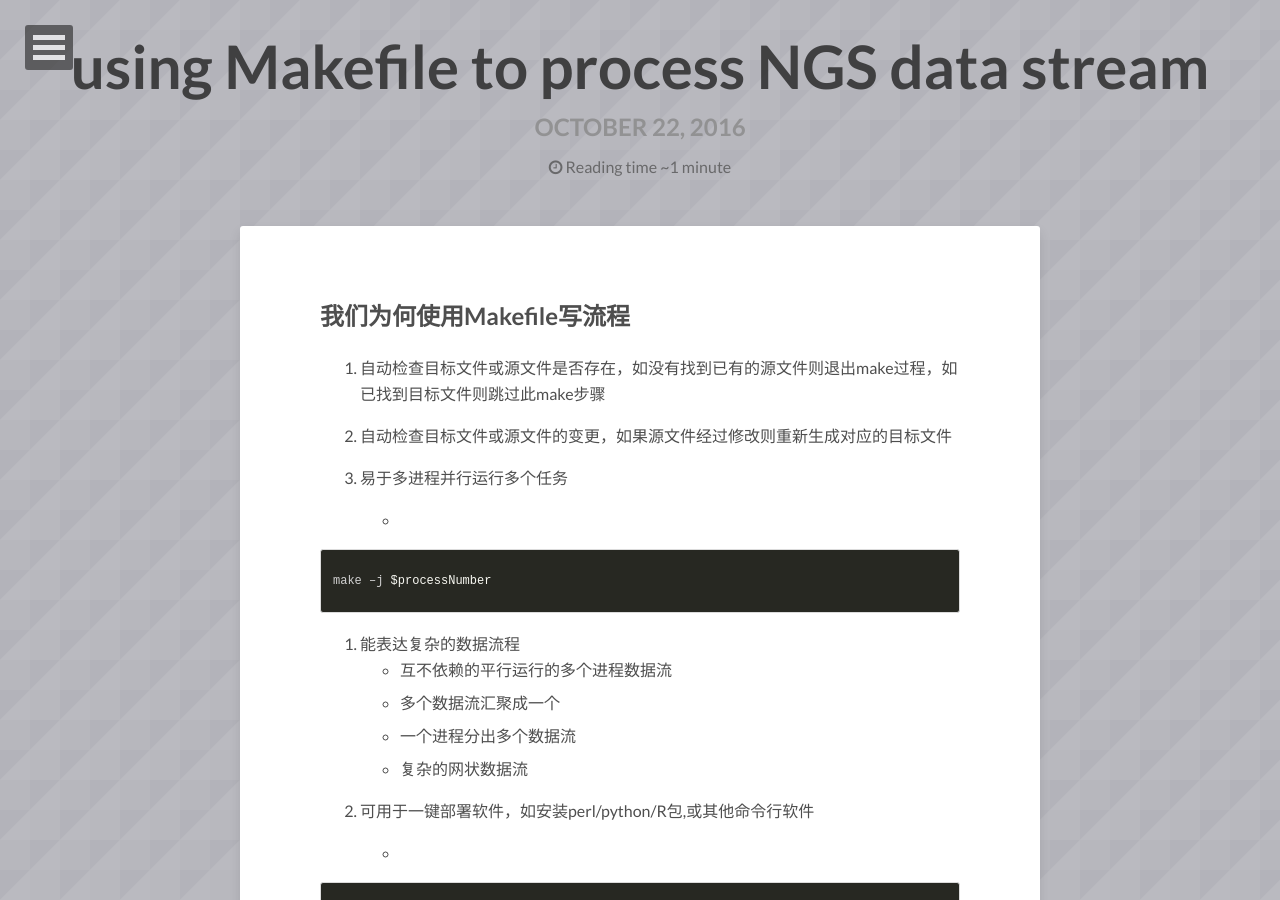
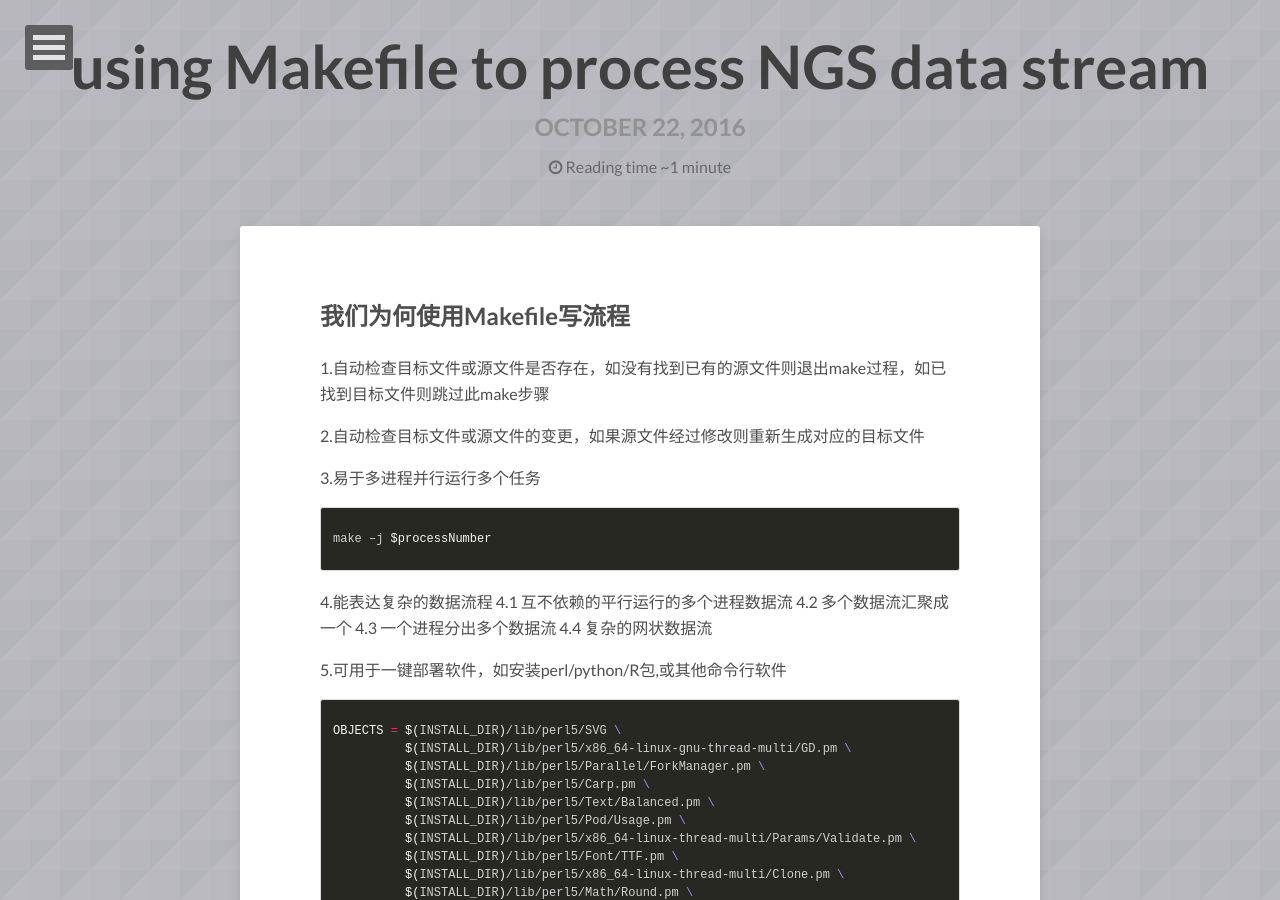
Before and after one commit to dayedepps/xiongxu.github.io, a Jekyll site: the page built from _posts/2016-10-22-using-Makefile-to-process-NGS-data-stream.md, in a window 1280 px wide and 900 px high. Built offline with Jekyll 4.4.1, drawn with Linux system fonts in a browser that asks for light colours; nearby versions of some CDN libraries; some of the changed text lies outside the part shown.

Commit message:
add 2016-10-22-using-Makefile-to-process-NGS-data-stream.md

```diff
--- a/_posts/2016-10-22-using-Makefile-to-process-NGS-data-stream.md
+++ b/_posts/2016-10-22-using-Makefile-to-process-NGS-data-stream.md
@@ -9,25 +9,25 @@ image:
 
 ## 我们为何使用Makefile写流程
 
-1. 自动检查目标文件或源文件是否存在，如没有找到已有的源文件则退出make过程，如已找到目标文件则跳过此make步骤
+1.自动检查目标文件或源文件是否存在，如没有找到已有的源文件则退出make过程，如已找到目标文件则跳过此make步骤
 
-2. 自动检查目标文件或源文件的变更，如果源文件经过修改则重新生成对应的目标文件
+2.自动检查目标文件或源文件的变更，如果源文件经过修改则重新生成对应的目标文件
 
-3. 易于多进程并行运行多个任务
+3.易于多进程并行运行多个任务
 
-	* {% highlight bash %}
+{% highlight bash %}
 make –j $processNumber
 {% endhighlight bash %}
 
-4. 能表达复杂的数据流程
-	* 互不依赖的平行运行的多个进程数据流
-	* 多个数据流汇聚成一个
-	* 一个进程分出多个数据流
-	* 复杂的网状数据流
+4.能表达复杂的数据流程
+	4.1 互不依赖的平行运行的多个进程数据流
+	4.2 多个数据流汇聚成一个
+	4.3 一个进程分出多个数据流
+	4.4 复杂的网状数据流
 
-5. 可用于一键部署软件，如安装perl/python/R包,或其他命令行软件
+5.可用于一键部署软件，如安装perl/python/R包,或其他命令行软件
 
-	* {% highlight makefile %}
+{% highlight makefile %}
 OBJECTS = $(INSTALL_DIR)/lib/perl5/SVG \
           $(INSTALL_DIR)/lib/perl5/x86_64-linux-gnu-thread-multi/GD.pm \
           $(INSTALL_DIR)/lib/perl5/Parallel/ForkManager.pm \
@@ -125,11 +125,11 @@ clean:
 	@rm -rf $(INSTALL_DIR)
 {% endhighlight makefile %}
 
-6. 便于模块化，清晰的流程逻辑
+6.便于模块化，清晰的流程逻辑
 
-7. 可结合PBS/SGE，用于集群网格计算
+7.可结合PBS/SGE，用于集群网格计算
 
-	* {% highlight makefile %}
+{% highlight makefile %}
 define FastQC
 $1_fastqc.zip \$1_fastqc.html : $1.qc.intermediate
 .INTERMEDIATE:$1.qc.intermediate
@@ -144,7 +144,6 @@ $(eval $(call FastQC,fastq1_Prefix,fastq1.fastq.gz))
 $(eval $(call FastQC,fastq2_Prefix,fastq2.fastq.gz))
 {% endhighlight makefile %}
 
-
-	* {% highlight bash %}
+{% highlight bash %}
 make -j 2 -f Fastqc.make
 {% endhighlight bash %}
```
